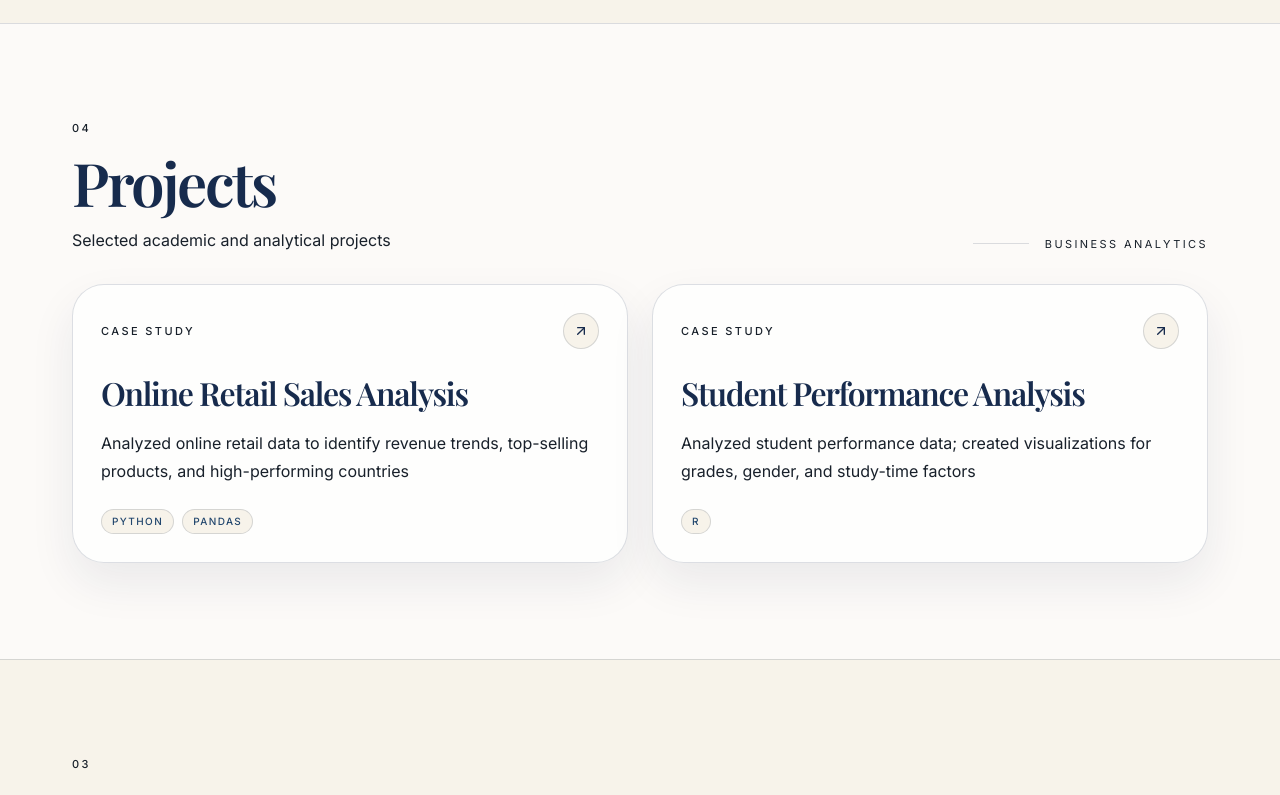
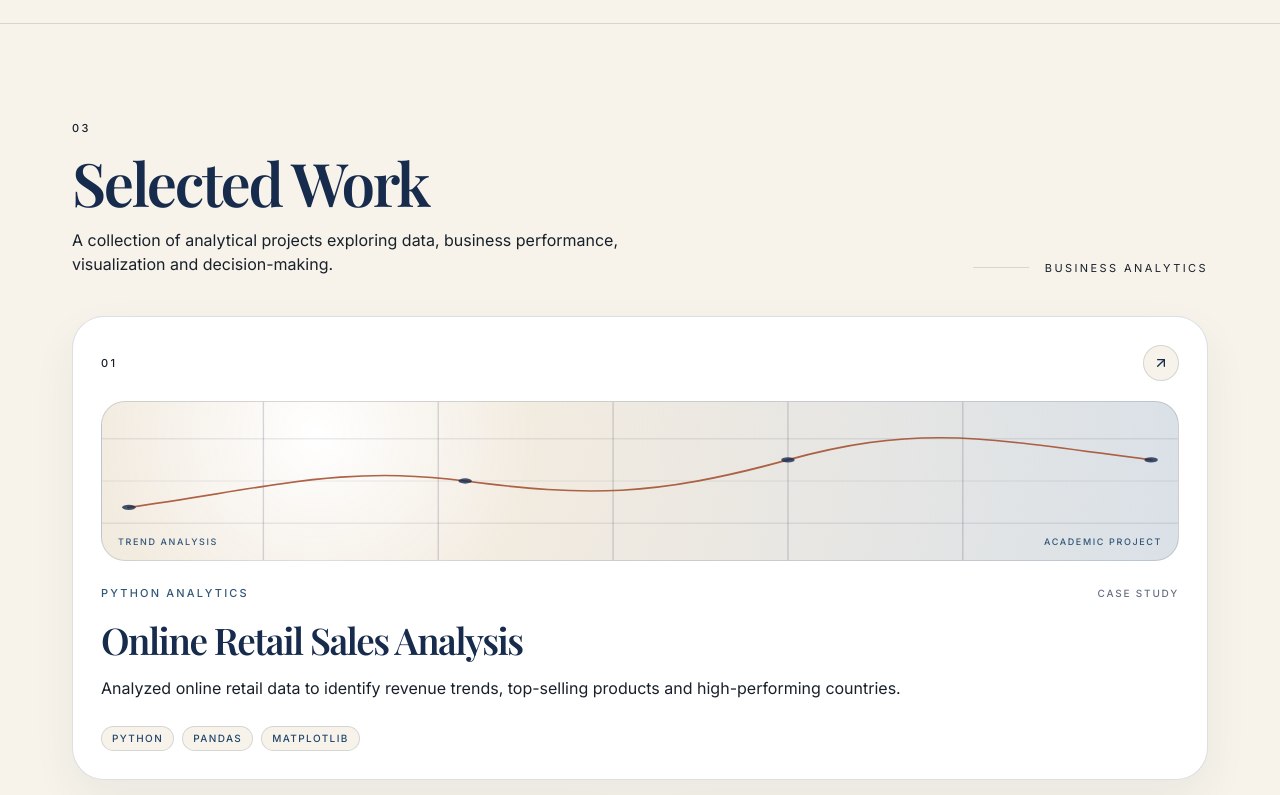
Before and after one commit to KAXUN01/Portfolio-Hansi, a Next.js app: page / in a window 1280 px wide. Shown: the part 2620-3415 px from the top of the page. Built offline with nearby package versions, Linux system fonts and the light colour scheme.

Commit message:
Refactor Projects and ProjectCard components for enhanced structure and functionality; update project data model

```diff
--- a/src/components/projects/Projects.tsx
+++ b/src/components/projects/Projects.tsx
@@ -4,13 +4,29 @@ import SectionHeading from '../ui/SectionHeading'
 import ProjectCard from '../ui/ProjectCard'
 import SectionWrapper from '../layout/SectionWrapper'
 
-export default function Projects(){
+export default function Projects() {
   return (
-    <SectionWrapper id="projects">
-      <SectionHeading number={4} title="Projects" subtitle="Selected academic and analytical projects" />
-      <div className="mt-8 grid grid-cols-1 md:grid-cols-2 gap-6">
-        {siteData.projects.map(p=> (
-          <ProjectCard key={p.title} title={p.title} stack={p.stack} description={p.description} />
+    <SectionWrapper id="projects" className="bg-[var(--color-ivory-50)]">
+      <SectionHeading
+        number={3}
+        title="Selected Work"
+        subtitle="A collection of analytical projects exploring data, business performance, visualization and decision-making."
+      />
+
+      <div className="mt-10 grid gap-6 lg:grid-cols-2">
+        {siteData.projects.map((project) => (
+          <ProjectCard
+            key={project.id}
+            number={project.number}
+            title={project.title}
+            category={project.category}
+            stack={project.stack}
+            description={project.description}
+            period={project.period}
+            visual={project.visual}
+            featured={project.featured}
+            href={project.href}
+          />
         ))}
       </div>
     </SectionWrapper>
--- a/src/components/ui/ProjectCard.tsx
+++ b/src/components/ui/ProjectCard.tsx
@@ -1,27 +1,107 @@
 import React from 'react'
 import { ArrowUpRight } from 'lucide-react'
 
-export default function ProjectCard({
-  title,
-  stack,
-  description
-}: {
+type ProjectCardProps = {
+  number: string
   title: string
+  category: string
   stack: string[]
   description: string
-}) {
+  period?: string
+  visual?: 'trend' | 'distribution' | 'performance' | 'dashboard' | 'energy' | 'community'
+  featured?: boolean
+  href?: string
+}
+
+const visualMap = {
+  trend: {
+    label: 'Trend analysis',
+    pattern: 'bg-[radial-gradient(circle_at_20%_20%,rgba(255,255,255,0.9),rgba(239,230,216,0.8)_25%,rgba(49,87,122,0.18)_100%)]'
+  },
+  distribution: {
+    label: 'Distribution',
+    pattern: 'bg-[linear-gradient(135deg,rgba(23,43,77,0.08),rgba(166,83,53,0.10))]'
+  },
+  performance: {
+    label: 'Performance',
+    pattern: 'bg-[linear-gradient(135deg,rgba(49,87,122,0.10),rgba(255,255,255,0.8))]'
+  },
+  dashboard: {
+    label: 'Dashboard',
+    pattern: 'bg-[linear-gradient(135deg,rgba(23,43,77,0.05),rgba(166,83,53,0.08))]'
+  },
+  energy: {
+    label: 'Transition',
+    pattern: 'bg-[radial-gradient(circle_at_top,rgba(255,255,255,0.9),rgba(49,87,122,0.12)_40%,rgba(166,83,53,0.08)_100%)]'
+  },
+  community: {
+    label: 'Impact',
+    pattern: 'bg-[linear-gradient(135deg,rgba(23,43,77,0.04),rgba(255,255,255,0.8))]'
+  }
+} as const
+
+export default function ProjectCard({
+  number,
+  title,
+  category,
+  stack,
+  description,
+  period,
+  visual = 'trend',
+  featured = false,
+  href
+}: ProjectCardProps) {
+  const currentVisual = visualMap[visual]
+  const cardSize = featured ? 'lg:col-span-2' : ''
+
   return (
-    <article className="editorial-card group rounded-[2rem] p-6 sm:p-7">
+    <article className={`group overflow-hidden rounded-[2rem] border border-[var(--color-line)] bg-white shadow-[0_18px_45px_rgba(23,43,77,0.06)] transition-all duration-200 hover:-translate-y-1 hover:shadow-[0_22px_55px_rgba(23,43,77,0.08)] ${cardSize}`}>
+      <div className={`relative p-5 sm:p-6 ${featured ? 'sm:p-7' : ''}`}>
         <div className="flex items-center justify-between gap-4">
           <p className="text-[11px] font-medium uppercase tracking-[0.22em] text-[var(--color-navy-500)]">
-          Case study
+            {number}
           </p>
           <span className="flex h-9 w-9 items-center justify-center rounded-full border border-[var(--color-line)] bg-[var(--color-ivory-50)] text-[var(--color-navy-900)] transition-transform group-hover:translate-x-0.5 group-hover:-translate-y-0.5">
             <ArrowUpRight size={16} />
           </span>
         </div>
 
-      <h3 className="mt-6 text-2xl leading-tight text-[var(--color-navy-900)] sm:text-[2rem]">
+        <div className={`mt-5 h-40 overflow-hidden rounded-[1.5rem] border border-[var(--color-line)] ${currentVisual.pattern}`}>
+          <div className="relative h-full w-full overflow-hidden">
+            <svg viewBox="0 0 800 300" className="h-full w-full" preserveAspectRatio="none" aria-hidden="true">
+              <g fill="none" stroke="rgba(23,43,77,0.18)" strokeWidth="1">
+                <path d="M0 70H800M0 150H800M0 230H800" />
+                <path d="M120 0V300M250 0V300M380 0V300M510 0V300M640 0V300" />
+              </g>
+              <path d="M20 200C130 160, 180 120, 270 150S410 180, 510 110S660 70, 780 110" stroke="rgba(166,83,53,0.9)" strokeWidth="3" fill="none" strokeLinecap="round" />
+              <g fill="rgba(23,43,77,0.8)">
+                <circle cx="20" cy="200" r="5" />
+                <circle cx="270" cy="150" r="5" />
+                <circle cx="510" cy="110" r="5" />
+                <circle cx="780" cy="110" r="5" />
+              </g>
+            </svg>
+            <div className="absolute inset-x-0 bottom-0 flex justify-between px-4 pb-3 text-[9px] font-medium uppercase tracking-[0.18em] text-[var(--color-navy-500)]">
+              <span>{currentVisual.label}</span>
+              {period && <span>{period}</span>}
+            </div>
+          </div>
+        </div>
+
+        <div className="mt-6 flex items-center justify-between gap-4">
+          <span className="text-[11px] font-medium uppercase tracking-[0.2em] text-[var(--color-navy-500)]">{category}</span>
+          {href ? (
+            <a href={href} className="text-[10px] font-medium uppercase tracking-[0.18em] text-[var(--color-terra-500)]">
+              View project
+            </a>
+          ) : (
+            <span className="text-[10px] font-medium uppercase tracking-[0.18em] text-[var(--color-muted)]">
+              Case study
+            </span>
+          )}
+        </div>
+
+        <h3 className={`mt-5 text-[1.9rem] leading-none text-[var(--color-navy-900)] ${featured ? 'sm:text-[2.3rem]' : ''}`}>
           {title}
         </h3>
 
@@ -39,6 +119,7 @@ export default function ProjectCard({
             </span>
           ))}
         </div>
+      </div>
     </article>
   )
 }
--- a/src/lib/data.ts
+++ b/src/lib/data.ts
@@ -1,3 +1,18 @@
+type VisualVariant = 'trend' | 'distribution' | 'performance' | 'dashboard' | 'energy' | 'community'
+
+type ProjectEntry = {
+  id: number
+  number: string
+  title: string
+  category: string
+  stack: string[]
+  description: string
+  period: string
+  visual: VisualVariant
+  featured?: boolean
+  href?: string
+}
+
 export const siteData = {
   name: 'Hansi Thennakoon',
   tagline: 'Business Analytics undergraduate — data analysis, visualization, and BI',
@@ -32,9 +47,93 @@ export const siteData = {
     { title: 'Diploma in Applied Generative AI', provider: 'Alison', year: 'Ongoing', status: 'Ongoing' }
   ],
   projects: [
-    { title: 'Online Retail Sales Analysis', stack: ['Python', 'Pandas'], description: 'Analyzed online retail data to identify revenue trends, top-selling products, and high-performing countries' },
-    { title: 'Student Performance Analysis', stack: ['R'], description: 'Analyzed student performance data; created visualizations for grades, gender, and study-time factors' }
-  ],
+    {
+      id: 1,
+      number: '01',
+      title: 'Online Retail Sales Analysis',
+      category: 'Python analytics',
+      stack: ['Python', 'Pandas', 'Matplotlib'],
+      description: 'Analyzed online retail data to identify revenue trends, top-selling products and high-performing countries.',
+      period: 'Academic project',
+      visual: 'trend',
+      featured: true,
+      href: undefined
+    },
+    {
+      id: 2,
+      number: '02',
+      title: 'Student Performance Analysis',
+      category: 'R analysis',
+      stack: ['R', 'RStudio'],
+      description: 'Analyzed student performance data and identified patterns involving grades, gender and study time.',
+      period: 'Academic project',
+      visual: 'distribution',
+      featured: false,
+      href: undefined
+    },
+    {
+      id: 3,
+      number: '03',
+      title: 'Retail Outlet Performance & Revenue Analysis',
+      category: 'Analytical case study',
+      stack: ['Python', 'R', 'Statistical Analysis'],
+      description: 'Explored retail outlet performance and revenue patterns using analytical techniques to support business interpretation.',
+      period: 'Academic project',
+      visual: 'performance',
+      featured: false,
+      href: undefined,
+      // Uncertain: the exact project title and full scope appear to be partially referenced but not fully detailed in the CV. Confirm before external publication.
+    },
+    {
+      id: 4,
+      number: '04',
+      title: 'Coffee Vending Machine Sales Dashboard',
+      category: 'Tableau dashboard',
+      stack: ['Tableau'],
+      description: 'Built an interactive dashboard to analyze revenue, sales patterns, product performance and customer purchase behavior.',
+      period: 'Academic project',
+      visual: 'dashboard',
+      featured: true,
+      href: undefined
+    },
+    {
+      id: 5,
+      number: '05',
+      title: 'Global Renewable Energy Transition Dashboard',
+      category: 'Tableau dashboard',
+      stack: ['Tableau'],
+      description: 'Explored renewable energy transition trends across time and geography using a dashboard-led storytelling approach.',
+      period: '2015–2024',
+      visual: 'energy',
+      featured: false,
+      href: undefined,
+      // Uncertain: title and exact completion scope may need client confirmation because the CV reference is brief and not fully expanded.
+    },
+    {
+      id: 6,
+      number: '06',
+      title: 'A Book for Every Child',
+      category: 'SDG 10',
+      stack: ['Community impact', 'Reading access'],
+      description: 'Contributed to establishing a mini-library at Kananwila Sugathapala Vidyalaya to improve access to educational resources and promote reading.',
+      period: 'Community initiative',
+      visual: 'community',
+      featured: false,
+      href: undefined
+    },
+    {
+      id: 7,
+      number: '07',
+      title: 'Empower Her',
+      category: 'SDG 10 & SDG 12',
+      stack: ['Community support', 'Sustainable livelihoods'],
+      description: 'Participated in a skill-development workshop supporting unemployed women through self-employment, income generation and sustainable practices.',
+      period: 'Community initiative',
+      visual: 'community',
+      featured: false,
+      href: undefined
+    }
+  ] as ProjectEntry[],
   community: [
     { activity: 'A Book for Every Child', focus: 'SDG 10 — established mini-library at Kananwila Sugathapala Vidyalaya' },
     { activity: 'Empower Her', focus: 'SDG 10 & SDG 12 — skill-development workshop for unemployed women' }
```
Lines whose indentation alone changed are shown as unchanged.
